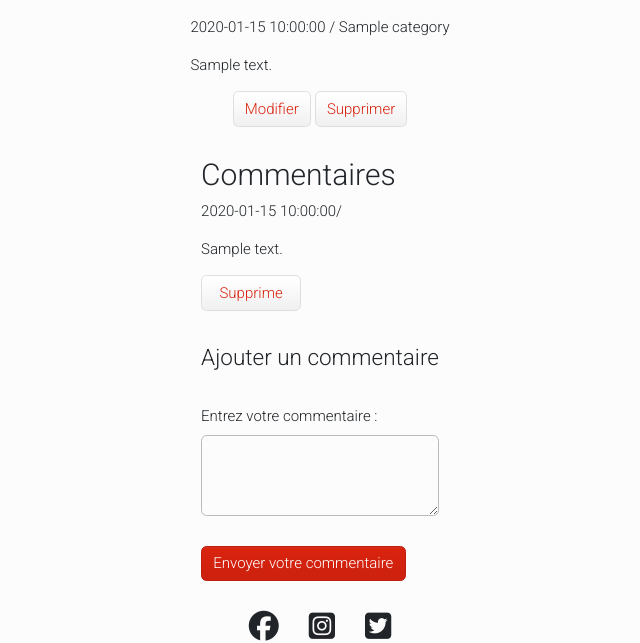
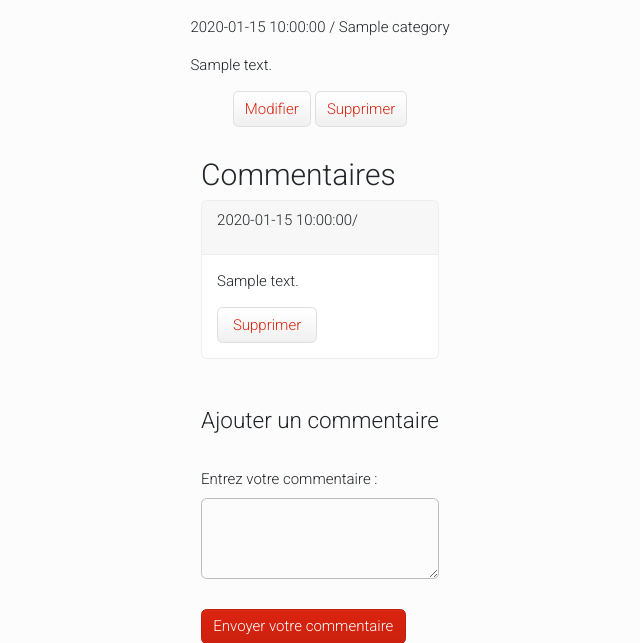
Before and after one commit to nVerhasselt/PHP_MVC_blog, a PHP site: page /articles/read/1 in a window 1280 px wide. Shown: the part 208-851 px from the top of the page, without its empty margins (320-960 px from the left). Run offline with PHP 8.4, Linux system fonts and the light colour scheme; tables that the repository leaves empty or names only in its code hold one stand-in row (values such as "Sample post"); data that the repository does not hold is empty; some libraries are stand-ins or nearby versions.

Commit message:
style comments - Nina

```diff
--- a/Views/articles/read.php
+++ b/Views/articles/read.php
@@ -26,11 +26,24 @@
                 <?php foreach ($comments as $comment) : ?>
                     <?php if ($comment['articles_id'] == $article['id']) : ?>
 
+                        <!--COMMENT HEADER-->
+                        <div class="card bg-light mb-3">
+                            <div class="card-header">
+                                    <p><?= $comment['date'] ?>/<?= $user['fName'] . $user['fName'] ?></p>
+                            </div>
 
-                        <div class="comment">
-                            <p><?= $comment['date'] ?>/<?= $user['fName'] . $user['fName'] ?></p>
-                            <p><?= $comment['content'] ?></p><button type="button" class="btn btn-secondary" style="width:100px"><a href="/comments/remove/<?= $comment['id'] ?>">Supprime</a></button>
+                            <!--COMMENT BODY-->
+                            <div class="card-body">
+                                <p class="card-text">
+                                    <?= $comment['content'] ?>
+                                </p>
+
+                                <button type="button" class="btn btn-secondary" style="width:100px">
+                                    <a href="/comments/remove/<?= $comment['id'] ?>">Supprimer</a>
+                                </button>
+                            </div>
                         </div>
+
                     <?php endif; ?>
                 <?php endforeach; ?>
 
```
